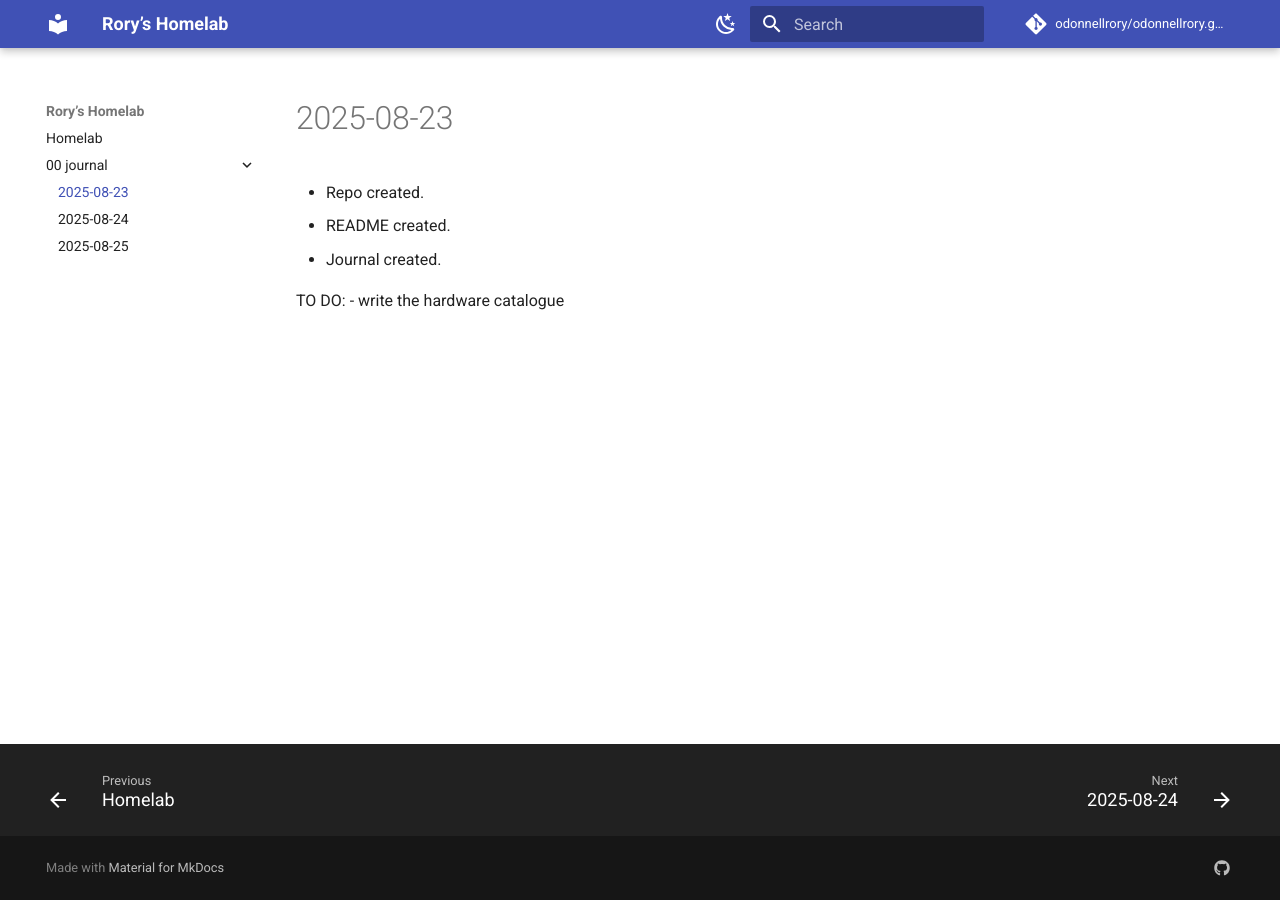
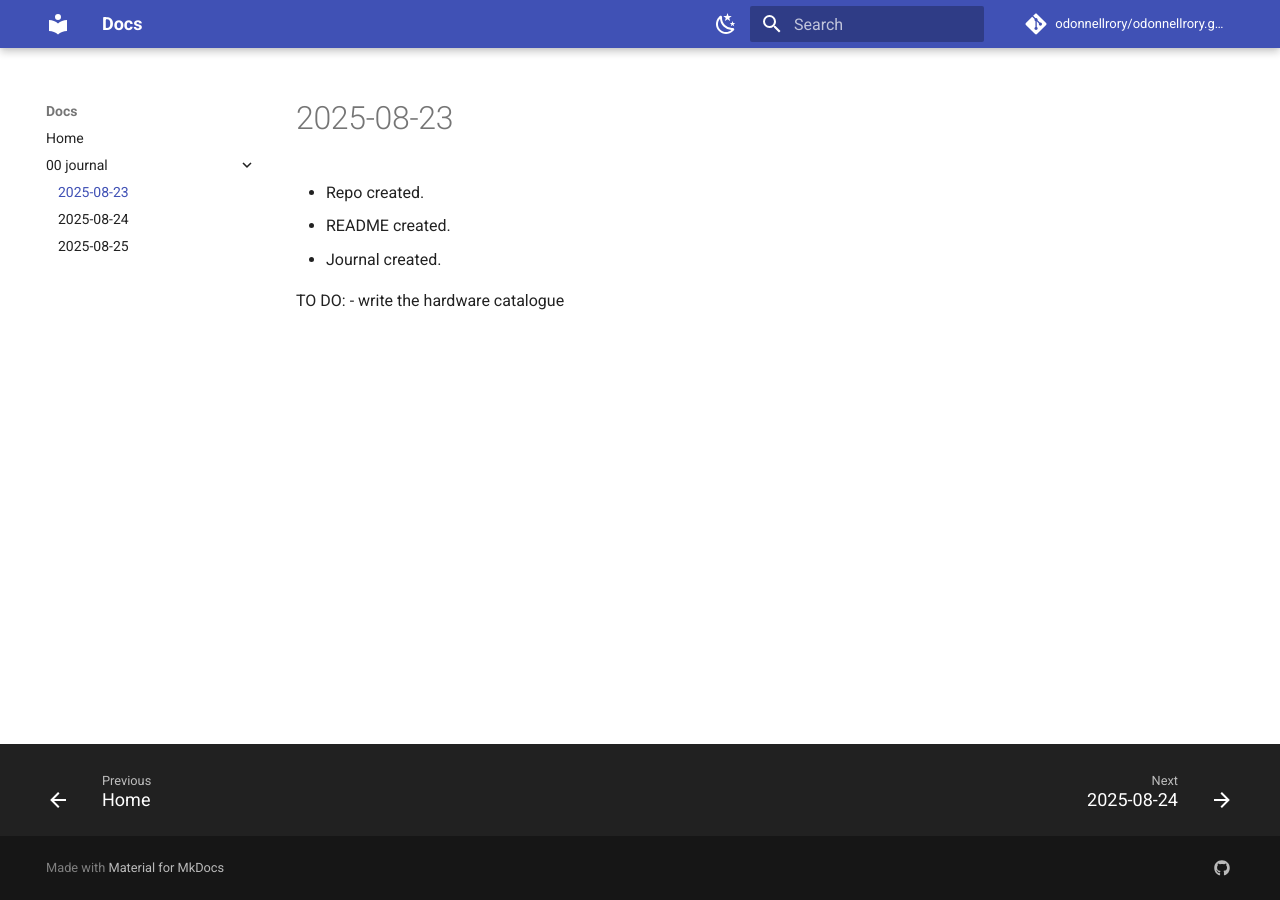
Before and after one commit to odonnellrory/odonnellrory.github.io, an MkDocs documentation site: the page built from docs/00-journal/2025-08-23.md, in a window 1280 px wide. Built offline with MkDocs 1.6.1 and Material for MkDocs 9.7.7, drawn with Linux system fonts in a browser that asks for light colours; comment, search, counter and statistics services are not loaded.

Commit message:
name changes

```diff
--- a/docs/index.md
+++ b/docs/index.md
@@ -1,2 +1,3 @@
-# Homelab
-This is an automated journal for my home network projects.
+# Home
+
+Hi, this is an automated journal for my home network projects.
--- a/mkdocs.yml
+++ b/mkdocs.yml
@@ -1,4 +1,4 @@
-site_name: Rory’s Homelab
+site_name: Docs
 site_url: https://odonnellrory.github.io/
 repo_url: https://github.com/odonnellrory/odonnellrory.github.io
 repo_name: odonnellrory/odonnellrory.github.io
@@ -33,7 +33,7 @@ plugins:
   - git-revision-date-localized:
       type: date
       enable_creation_date: true
-  - glightbox
+  - glightbox # for adding images
 
 markdown_extensions:
   - admonition
```
